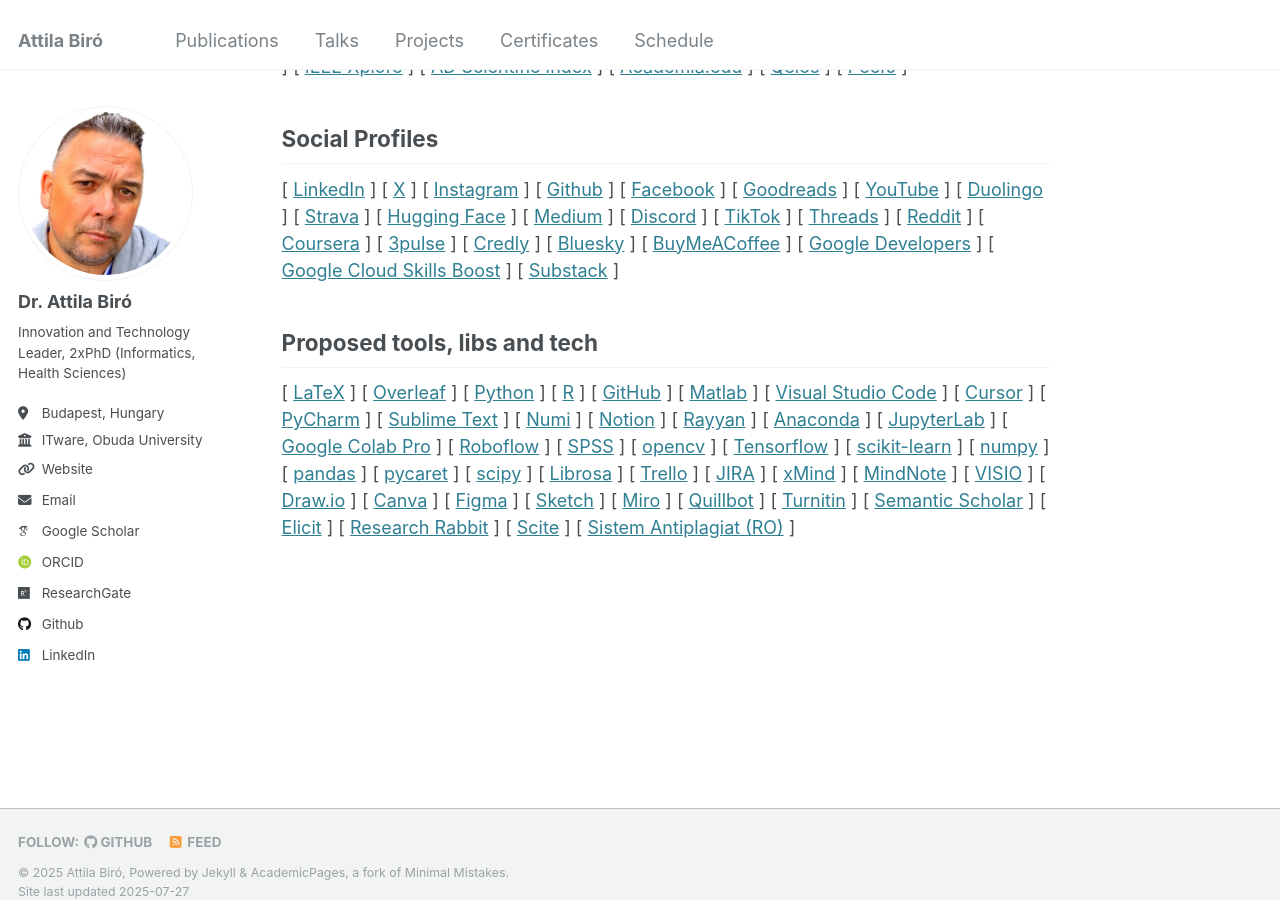
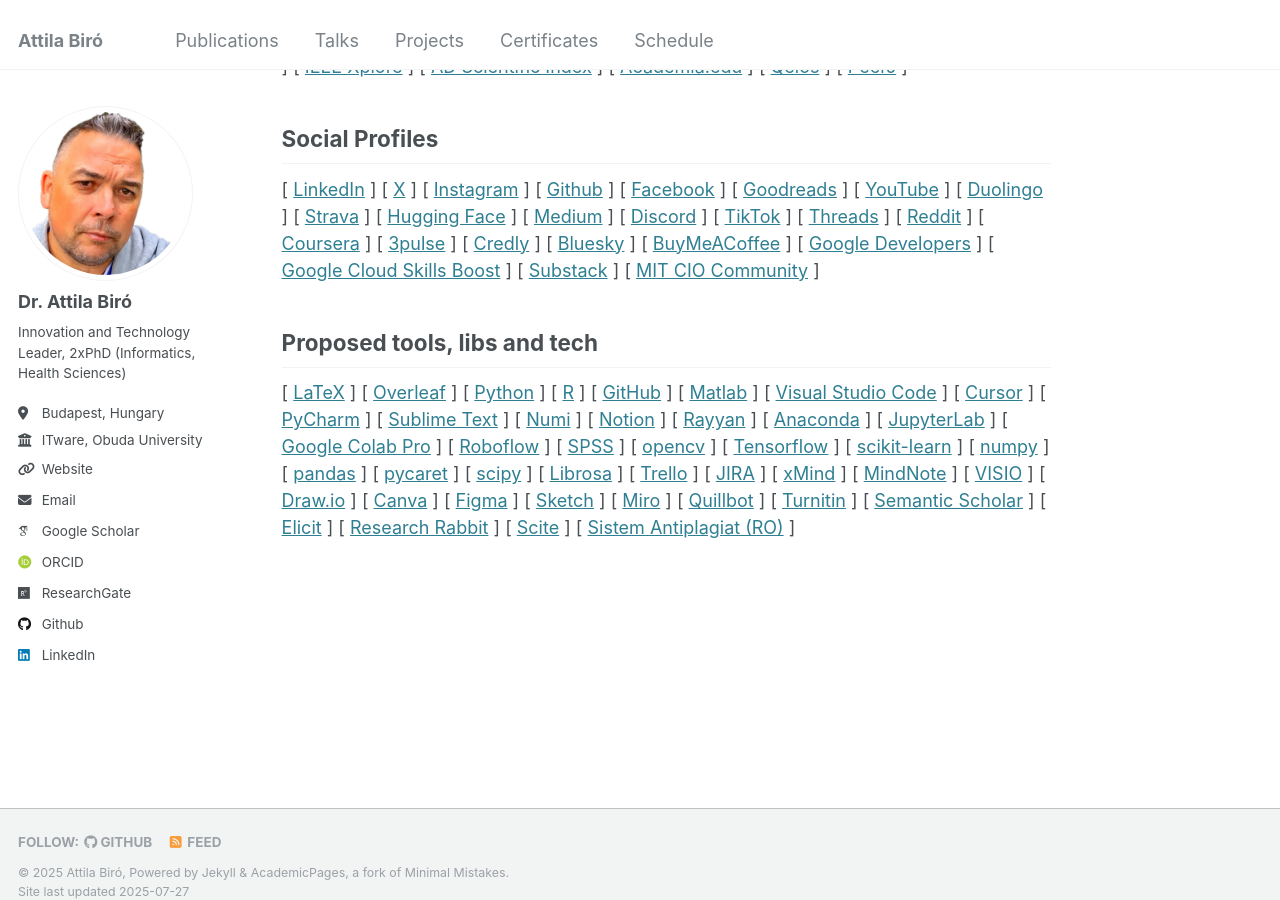
Before and after one commit to biroka/biroka.github.io, a Jekyll site: the page built from _pages/about.md, in a window 1280 px wide and 900 px high, scrolled down 2809 px. Built offline with Jekyll 4.4.1, drawn with Linux system fonts in a browser that asks for light colours; some web fonts are replaced.

Commit message:
Update about.md

```diff
--- a/_pages/about.md
+++ b/_pages/about.md
@@ -105,7 +105,7 @@ Social Profiles
 [ <a target="_blank" href="https://g.dev/biroka">Google Developers</a> ]
 [ <a target="_blank" href="https://www.cloudskillsboost.google/public_profiles/e6f385fa-6214-4daa-a63c-2647c72ffa43">Google Cloud Skills Boost</a> ]
 [ <a target="_blank" href="https://substack.com/@biroka">Substack</a> ]
-
+[ <a target="_blank" href="https://mitcio.com/members/34798389">MIT CIO Community</a> ]
 
 Proposed tools, libs and tech
 ------
```
